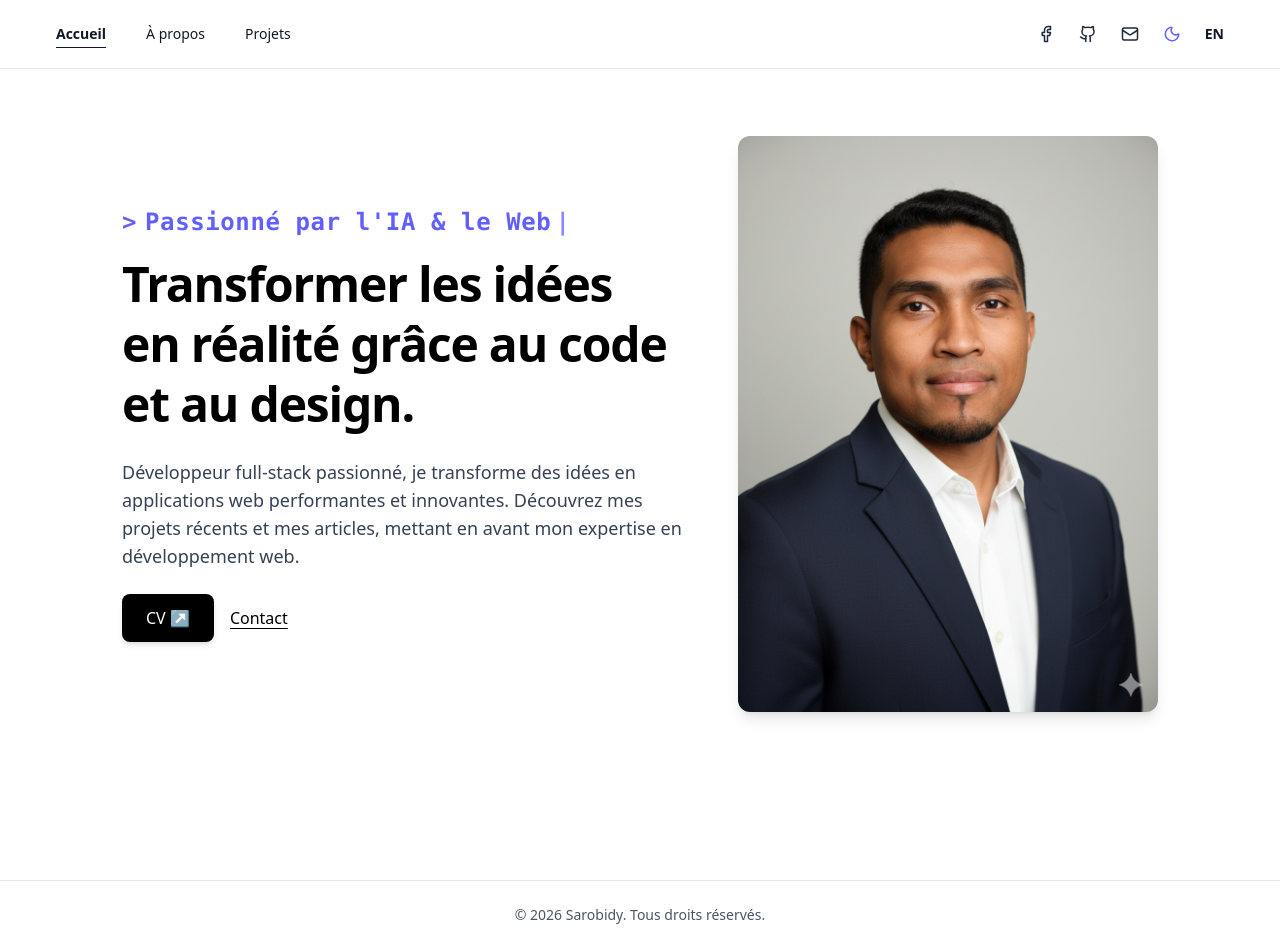
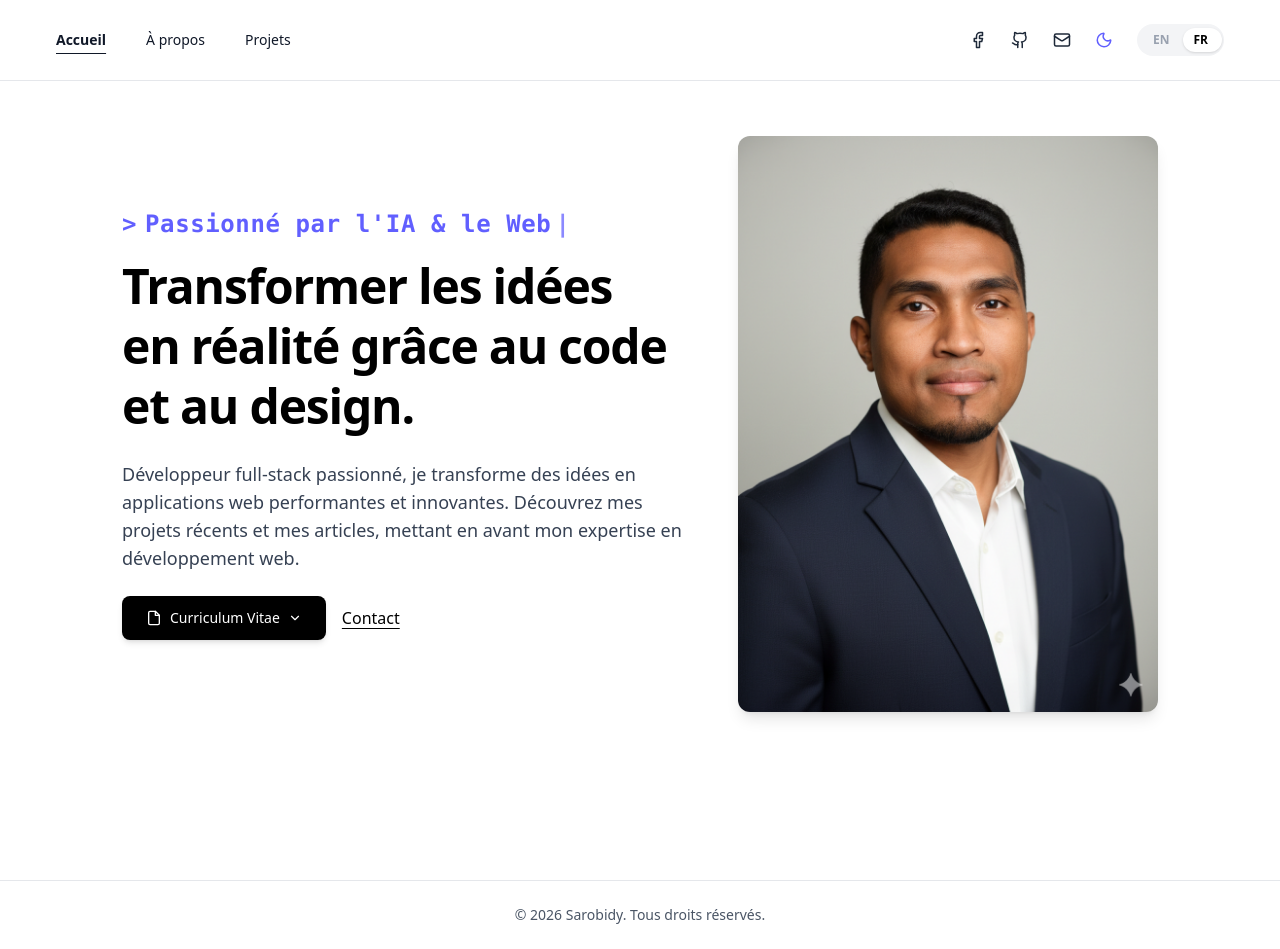
Before and after one commit to Sarbid123/portfolio, a Next.js app: page /fr in a window 1280 px wide. Built offline with nearby package versions, Linux system fonts and the light colour scheme.

Commit message:
Modification UI

```diff
--- a/src/components/Footer.tsx
+++ b/src/components/Footer.tsx
@@ -1,8 +1,25 @@
+"use client";
+
+import { usePathname } from "next/navigation";
+
+const FOOTER_CONTENT = {
+    fr: {
+        rights: "Tous droits réservés.",
+    },
+    en: {
+        rights: "All rights reserved.",
+    },
+};
+
 export default function Footer() {
+    const pathname = usePathname();
+    const lang = pathname.startsWith("/en") ? "en" : "fr";
+    const content = FOOTER_CONTENT[lang];
+
     return (
         <footer className="w-full border-t border-gray-200 dark:border-gray-800 mt-20">
             <div className="max-w-6xl mx-auto px-6 py-6 text-center text-sm text-gray-600 dark:text-gray-400">
-                © {new Date().getFullYear()} Sarobidy. Tous droits réservés.
+                © {new Date().getFullYear()} Sarobidy. {content.rights}
             </div>
         </footer>
     );
--- a/src/components/about.tsx
+++ b/src/components/about.tsx
@@ -13,7 +13,7 @@ const ABOUT_CONTENT = {
                 year: "2023 - Présent",
                 title: "Développeur Web",
                 description:
-                    "Développement d'applications web modernes avec React, Next.js et Tailwind CSS, en mettant l'accent sur la performance, l'UX et la qualité du code. Connaissance en Machine Learning.",
+                    "Étudiant en Master Informatique spécialisé en Génie Logiciel et Intelligence Artificielle à l'ISPM. Dynamique et curieux, je maîtrise des technologies comme React, Next.js, Python et JavaScript, avec des notions en Machine Learning. Je suis actuellement à la recherche d'une opportunité pour continuer à évoluer et contribuer à des projets web ambitieux."
             },
             {
                 year: "Objectif",
@@ -32,7 +32,7 @@ const ABOUT_CONTENT = {
                 year: "2023 - Present",
                 title: "Web Developer",
                 description:
-                    "Building modern web applications using React, Next.js and Tailwind CSS with a strong focus on performance, UX and clean architecture. Knowledge of machine learning.",
+                    "Master's student in Computer Science specializing in Software Engineering and Artificial Intelligence at ISPM. Driven and curious, I work with technologies such as React, Next.js, Python and JavaScript, with a background in Machine Learning. I am currently looking for an opportunity to keep growing and contribute to ambitious web projects."
             },
             {
                 year: "Goal",
--- a/src/components/hero.tsx
+++ b/src/components/hero.tsx
@@ -4,6 +4,7 @@
 import { usePathname } from "next/navigation";
 import TypingIntro from "@/components/TypingIntro";
 import Link from "next/link";
+import { useState } from "react";
 
 const HERO_CONTENT = {
   fr: {
@@ -39,6 +40,7 @@ const HERO_CONTENT = {
 export default function Hero() {
   const pathname = usePathname();
   const lang = pathname.startsWith("/en") ? "en" : "fr";
+  const [showMenu, setShowMenu] = useState(false);
 
   return (
     <section className="min-h-screen flex items-center justify-center px-6 pt-32 pb-20 lg:pb-20 transition-colors duration-300 bg-white dark:bg-gray-950">
@@ -55,9 +57,63 @@ export default function Hero() {
         </p>
 
         <div className="flex flex-col items-center gap-4 sm:flex-row sm:justify-center lg:justify-start">
-          <a href="/resume.pdf" className="rounded-lg bg-black text-white dark:bg-white dark:text-black px-6 py-3 font-medium shadow-md hover:shadow-lg transition-all duration-300">
-            {HERO_CONTENT[lang].resume}
-          </a>
+
+          {/* Bouton CV */}
+          <div className="relative">
+            <button
+              onClick={() => setShowMenu((prev) => !prev)}
+              className="flex items-center gap-2 rounded-lg bg-black text-white dark:bg-white dark:text-black px-6 py-3 text-sm font-medium shadow-md hover:shadow-lg transition-all duration-300"
+            >
+              {/* Icône fichier */}
+              <svg xmlns="http://www.w3.org/2000/svg" width="16" height="16" viewBox="0 0 24 24" fill="none" stroke="currentColor" strokeWidth="2" strokeLinecap="round" strokeLinejoin="round">
+                <path d="M14 2H6a2 2 0 0 0-2 2v16a2 2 0 0 0 2 2h12a2 2 0 0 0 2-2V8z" /><polyline points="14 2 14 8 20 8" />
+              </svg>
+
+              <span>{lang === "fr" ? "Curriculum Vitae" : "Resume"}</span>
+
+              {/* Chevron qui tourne */}
+              <svg
+                xmlns="http://www.w3.org/2000/svg" width="14" height="14" viewBox="0 0 24 24"
+                fill="none" stroke="currentColor" strokeWidth="2" strokeLinecap="round" strokeLinejoin="round"
+                className={`transition-transform duration-300 ${showMenu ? "rotate-180" : ""}`}
+              >
+                <polyline points="6 9 12 15 18 9" />
+              </svg>
+            </button>
+
+            {showMenu && (
+              <div className="absolute left-0 top-[calc(100%+8px)] w-full min-w-max rounded-xl border border-gray-200 dark:border-gray-700 bg-white dark:bg-gray-900 overflow-hidden shadow-lg z-50">
+
+                <a
+                  href="/fichiers/resume.pdf"
+                  target="_blank"
+                  rel="noopener noreferrer"
+                  onClick={() => setShowMenu(false)}
+                  className="flex items-center gap-3 px-4 py-3 text-sm text-gray-800 dark:text-gray-100 hover:bg-gray-50 dark:hover:bg-gray-800 transition border-b border-gray-100 dark:border-gray-800"
+                >
+                  {/* Icône œil */}
+                  <svg xmlns="http://www.w3.org/2000/svg" width="16" height="16" viewBox="0 0 24 24" fill="none" stroke="currentColor" strokeWidth="2" strokeLinecap="round" strokeLinejoin="round" className="text-gray-400">
+                    <path d="M1 12s4-8 11-8 11 8 11 8-4 8-11 8-11-8-11-8z" /><circle cx="12" cy="12" r="3" />
+                  </svg>
+                  <span>{lang === "fr" ? "Lire le CV" : "View Resume"}</span>
+                </a>
+
+                <a
+                  href="/fichiers/resume.pdf"
+                  download="CV_Sarobidy_Randrianjarihanta.pdf"
+                  onClick={() => setShowMenu(false)}
+                  className="flex items-center gap-3 px-4 py-3 text-sm text-gray-800 dark:text-gray-100 hover:bg-gray-50 dark:hover:bg-gray-800 transition"
+                >
+                  {/* Icône téléchargement */}
+                  <svg xmlns="http://www.w3.org/2000/svg" width="16" height="16" viewBox="0 0 24 24" fill="none" stroke="currentColor" strokeWidth="2" strokeLinecap="round" strokeLinejoin="round" className="text-gray-400">
+                    <path d="M21 15v4a2 2 0 0 1-2 2H5a2 2 0 0 1-2-2v-4" /><polyline points="7 10 12 15 17 10" /><line x1="12" y1="15" x2="12" y2="3" />
+                  </svg>
+                  <span>{lang === "fr" ? "Télécharger" : "Download"}</span>
+                </a>
+
+              </div>
+            )}
+          </div>
 
           <Link
             href={lang === "fr" ? "/fr/contact" : "/en/contact"}
@@ -66,10 +122,10 @@ export default function Hero() {
             {HERO_CONTENT[lang].contact}
           </Link>
         </div>
-      </div>
+      </div >
 
       {/* Image */}
-      <div className="relative group w-fit">
+      < div className="relative group w-fit" >
         <img src="/images/profile.png" alt="Sarobidy Randrianjarihanta" className="w-[420px] rounded-xl object-cover shadow-lg" />
 
         <div className="absolute inset-0 flex items-end justify-center rounded-xl bg-black/50 opacity-0 group-hover:opacity-100 transition-all duration-300">
@@ -82,8 +138,8 @@ export default function Hero() {
             </p>
           </div>
         </div>
-      </div>
+      </div >
 
-    </section>
+    </section >
   );
 }
--- a/src/components/navbar.tsx
+++ b/src/components/navbar.tsx
@@ -12,7 +12,6 @@ const NAV_CONTENT = {
       { label: "À propos", href: "/fr/about" },
       { label: "Projets", href: "/fr/projects" },
     ],
-    switchLabel: "EN",
   },
   en: {
     links: [
@@ -20,31 +19,12 @@ const NAV_CONTENT = {
       { label: "About", href: "/en/about" },
       { label: "Projects", href: "/en/projects" },
     ],
-    switchLabel: "FR",
   },
 };
 
 export default function Navbar() {
   const pathname = usePathname();
   const lang = pathname.startsWith("/en") ? "en" : "fr";
-
-  /*
-  const [darkMode, setDarkMode] = useState(() => {
-    if (typeof window === "undefined") return false;
-    return document.documentElement.classList.contains("dark");
-  });
-
-  useEffect(() => {
-    const html = document.documentElement;
-    if (darkMode) {
-      html.classList.add("dark");
-      localStorage.setItem("theme", "dark");
-    } else {
-      html.classList.remove("dark");
-      localStorage.setItem("theme", "light");
-    }
-  }, [darkMode]);
-  */
 
   const [darkMode, setDarkMode] = useState(false);
   const [mounted, setMounted] = useState(false);
@@ -116,9 +96,37 @@ export default function Navbar() {
         </button>
 
         {/* Language switch */}
-        <Link href={lang === "fr" ? pathname.replace("/fr", "/en") : pathname.replace("/en", "/fr")} className="text-sm font-semibold text-gray-900 dark:text-gray-100 hover:underline">
-          {NAV_CONTENT[lang].switchLabel}
-        </Link>
+        <div className="relative flex items-center bg-gray-100 dark:bg-gray-800 rounded-full p-1 text-xs font-semibold">
+
+          {/* Pill qui glisse */}
+          <span
+            className={`absolute top-1 bottom-1 w-[calc(50%-4px)] rounded-full bg-white dark:bg-gray-950 shadow transition-all duration-300 ${lang === "en" ? "left-1" : "left-[calc(50%+2px)]"
+              }`}
+          />
+
+          {/* Bouton EN */}
+          <Link
+            href={pathname.replace(`/${lang}`, "/en")}
+            className={`relative z-10 px-3 py-1 rounded-full transition-colors duration-300 ${lang === "en"
+              ? "text-black dark:text-white"
+              : "text-gray-400 hover:text-gray-600 dark:hover:text-gray-300"
+              }`}
+          >
+            EN
+          </Link>
+
+          {/* Bouton FR */}
+          <Link
+            href={pathname.replace(`/${lang}`, "/fr")}
+            className={`relative z-10 px-3 py-1 rounded-full transition-colors duration-300 ${lang === "fr"
+              ? "text-black dark:text-white"
+              : "text-gray-400 hover:text-gray-600 dark:hover:text-gray-300"
+              }`}
+          >
+            FR
+          </Link>
+
+        </div>
       </div>
     </nav>
   );
```
Also changed, not shown: 1 other file (tests, documents, lock files or other folders).
